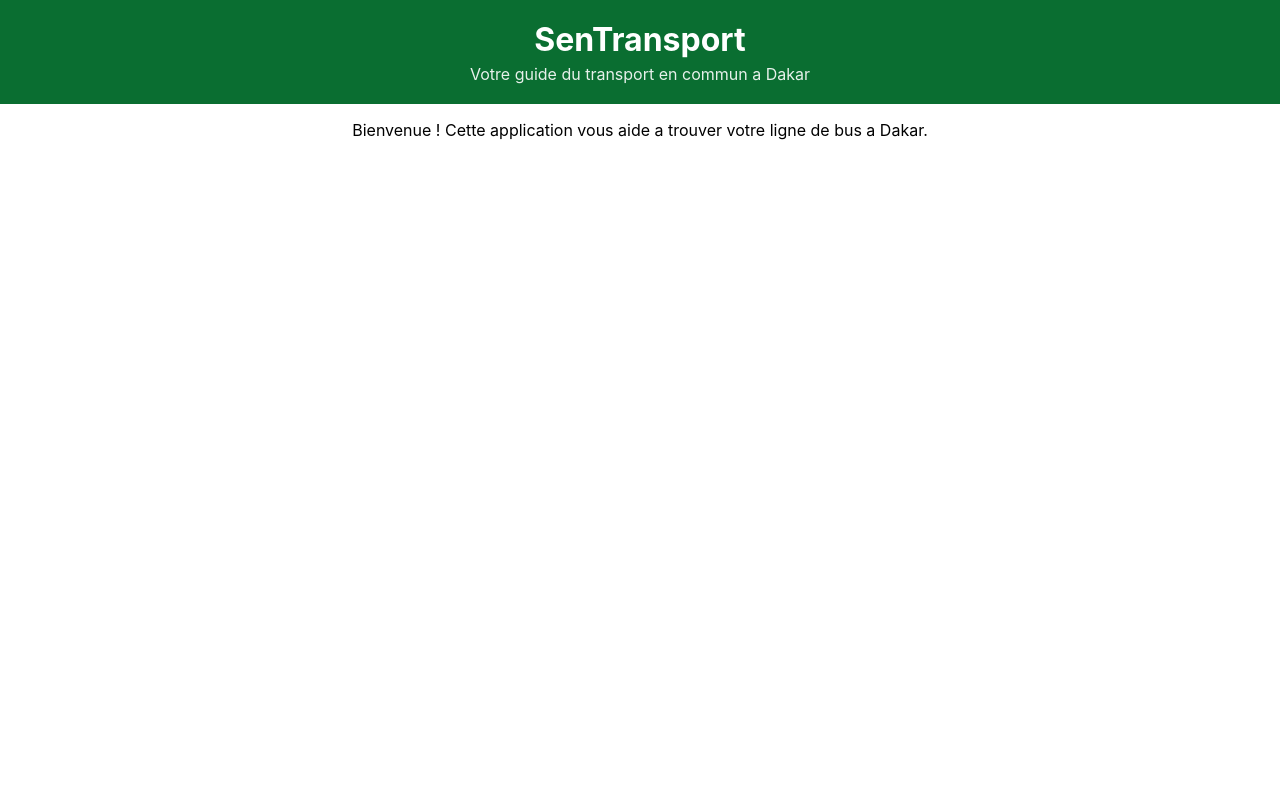
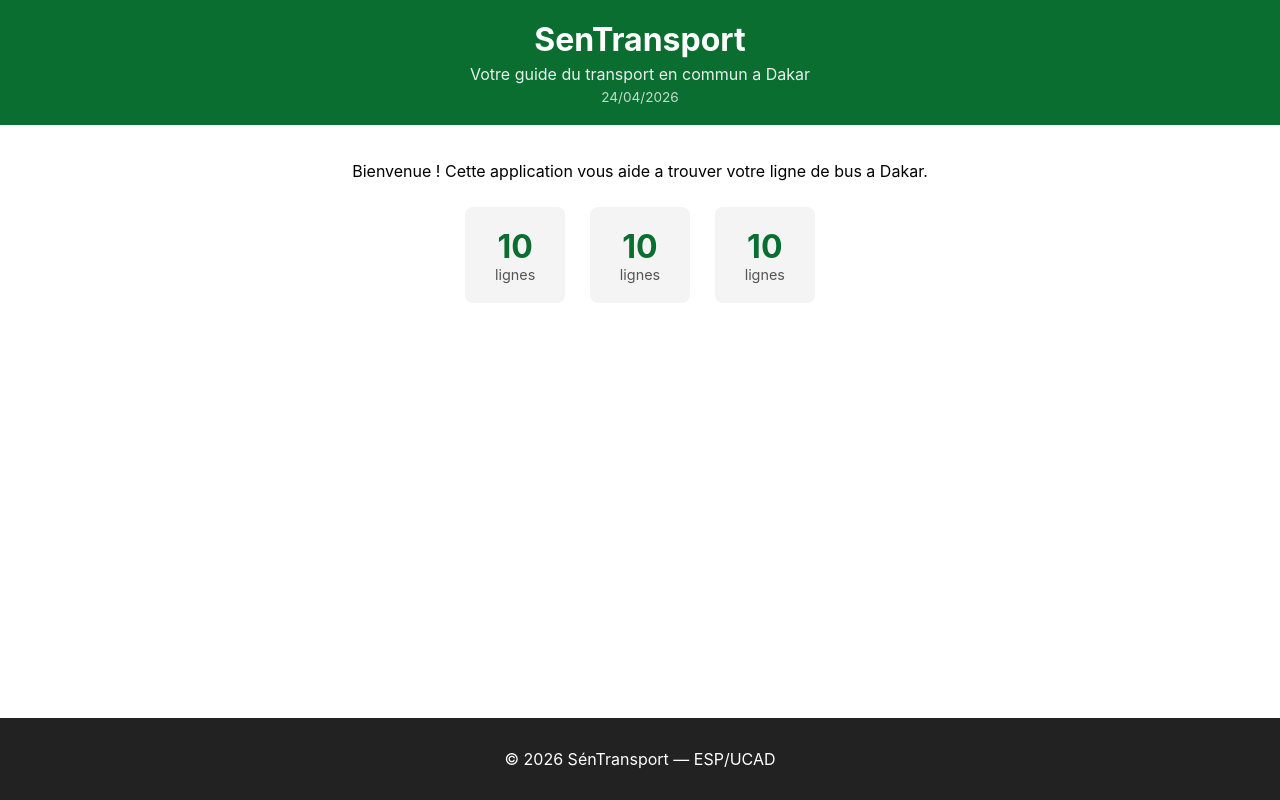
Before and after one commit to ssDoesCode/sentransport, a React (Create React App) app: page / in a window 1280 px wide. Built offline with nearby package versions, Linux system fonts and the light colour scheme.

Commit message:
Exercices Lab 1 : Footer, date Header, Statistique

```diff
--- a/src/App.css
+++ b/src/App.css
@@ -36,3 +36,15 @@
     transform: rotate(360deg);
   }
 }
+.App {
+  display: flex;
+  flex-direction: column;
+  min-height: 100vh;
+}
+
+.contenu {
+  flex: 1;
+  padding: 20px;
+  max-width: 800px;
+  margin: 0 auto;
+}
--- a/src/App.js
+++ b/src/App.js
@@ -1,5 +1,7 @@
 import './App.css';
 import Header from './Header';
+import Footer from './Footer';
+import Statistique from './Statistique';
 
 function App() {
   return (
@@ -8,7 +10,14 @@
       <main className="contenu">
         <p>Bienvenue ! Cette application vous aide a trouver
         votre ligne de bus a Dakar.</p>
+
+        <div className="stats-container">
+          <Statistique />  {/* affiche "10 lignes" */}
+          <Statistique />  {/* affiche "10 lignes" */}
+          <Statistique />  {/* affiche "10 lignes" */}
+        </div>
       </main>
+      <Footer />
     </div>
   );
 }
--- /dev/null
+++ b/src/Footer.css
@@ -0,0 +1,7 @@
+.footer {
+  background-color: #222;
+  color: white;
+  text-align: center;
+  padding: 15px;
+  margin-top: auto;
+}
--- /dev/null
+++ b/src/Footer.js
@@ -0,0 +1,11 @@
+import './Footer.css';
+
+function Footer() {
+  return (
+    <footer className="footer">
+      <p>© 2026 SénTransport — ESP/UCAD</p>
+    </footer>
+  );
+}
+
+export default Footer;
--- a/src/Header.css
+++ b/src/Header.css
@@ -15,3 +15,8 @@
   font-size: 1rem;
   opacity: 0.9;
 }
+.header-date {
+  margin: 5px 0 0 0;
+  font-size: 0.85rem;
+  opacity: 0.75;
+}
--- a/src/Header.js
+++ b/src/Header.js
@@ -1,12 +1,15 @@
 import './Header.css';
 
 function Header() {
+  const dateAujourdhui = new Date().toLocaleDateString('fr-FR');
+
   return (
     <header className="header">
       <h1 className="header-titre">SenTransport</h1>
       <p className="header-soustitre">
         Votre guide du transport en commun a Dakar
       </p>
+      <p className="header-date">{dateAujourdhui}</p>
     </header>
   );
 }
--- /dev/null
+++ b/src/Statistique.css
@@ -0,0 +1,20 @@
+.statistique {
+  display: inline-flex;
+  flex-direction: column;
+  align-items: center;
+  background-color: #f4f4f4;
+  border-radius: 8px;
+  padding: 20px 30px;
+  margin: 10px;
+}
+
+.stat-chiffre {
+  font-size: 2rem;
+  font-weight: bold;
+  color: #0a6e31;
+}
+
+.stat-libelle {
+  font-size: 0.9rem;
+  color: #555;
+}
--- /dev/null
+++ b/src/Statistique.js
@@ -0,0 +1,12 @@
+import './Statistique.css';
+
+function Statistique() {
+  return (
+    <div className="statistique">
+      <span className="stat-chiffre">10</span>
+      <span className="stat-libelle">lignes</span>
+    </div>
+  );
+}
+
+export default Statistique;
```
